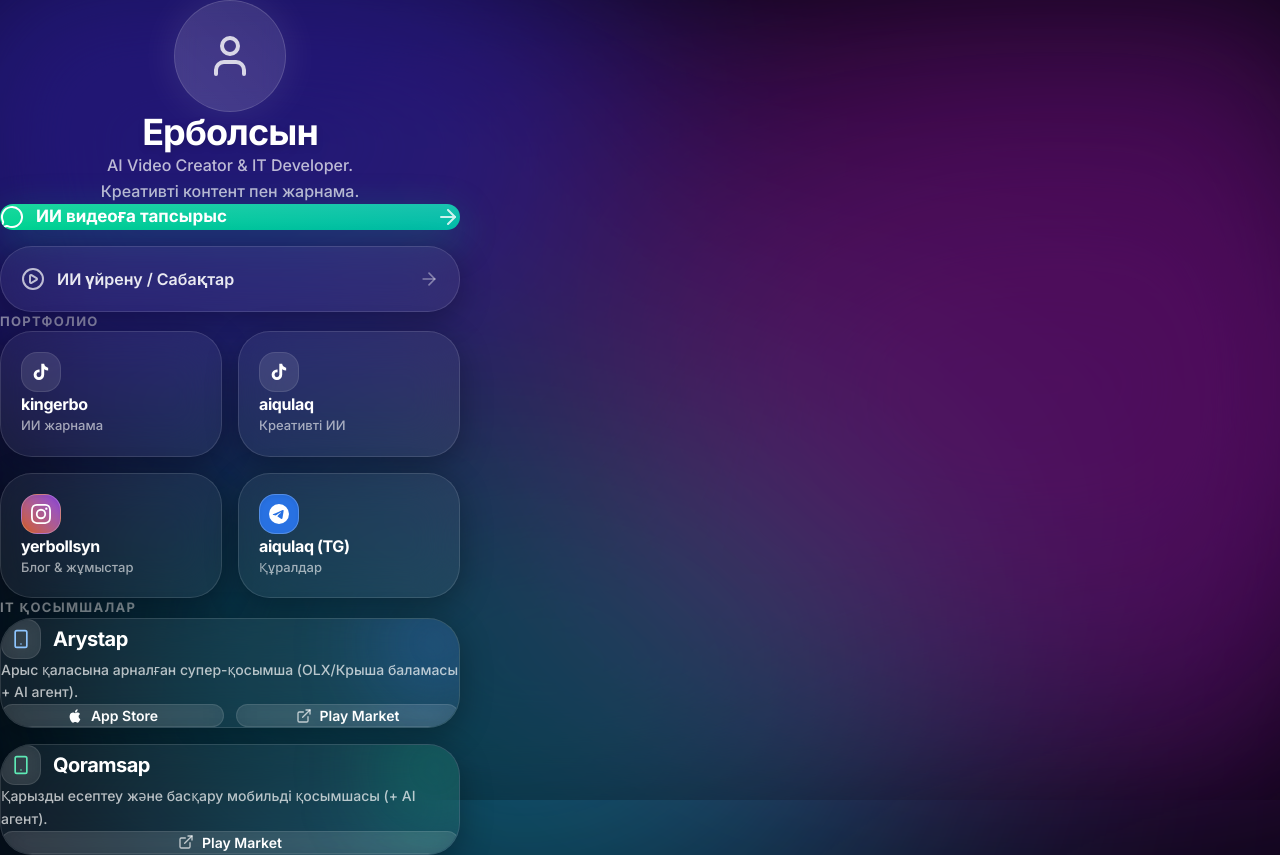
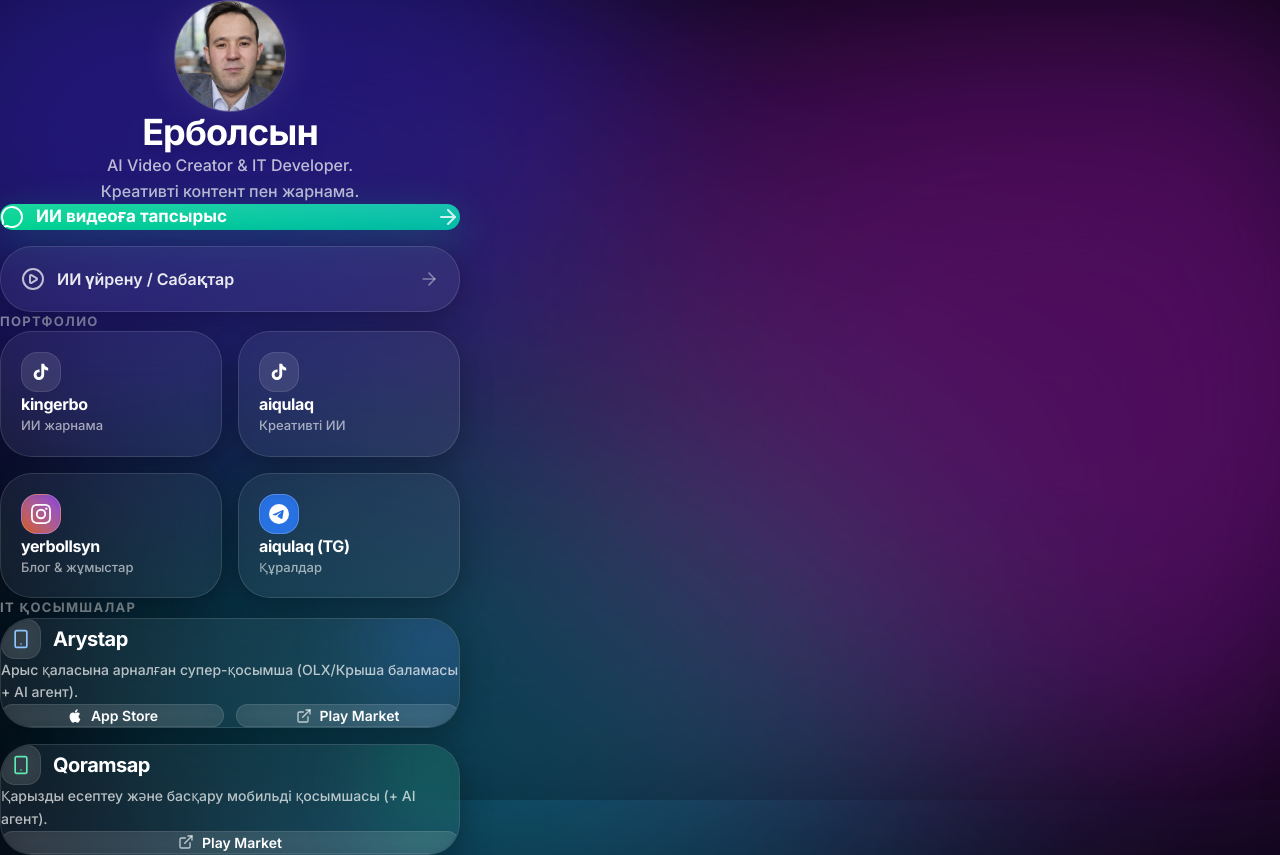
Before and after one commit to Erbosyn/erboportfolio, a React (Vite) app: page / in a window 1280 px wide. Built offline with nearby package versions, Linux system fonts and the light colour scheme.

Commit message:
feat: Add profile picture

```diff
--- a/src/App.tsx
+++ b/src/App.tsx
@@ -84,8 +84,8 @@
         {/* 1. Profile Header */}
         <header className="flex flex-col items-center text-center mb-10">
           <div className="w-28 h-28 rounded-full bg-white/[0.08] p-1.5 border border-white/20 shadow-[0_0_40px_rgba(255,255,255,0.1)] backdrop-blur-md mb-6">
-            <div className="w-full h-full rounded-full bg-gradient-to-tr from-white/10 to-white/5 flex items-center justify-center overflow-hidden">
-              <User className="w-12 h-12 text-white/80" />
+            <div className="w-full h-full rounded-full bg-gradient-to-tr from-white/10 to-white/5 overflow-hidden">
+              <img src="/avatar.jpg" alt="Ерболсын" className="w-full h-full object-cover" />
             </div>
           </div>
 
```
Also changed, not shown: public/avatar.jpg (added).
